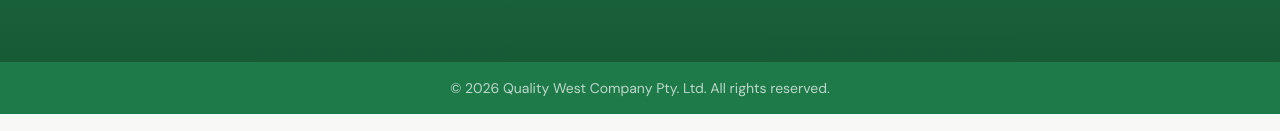
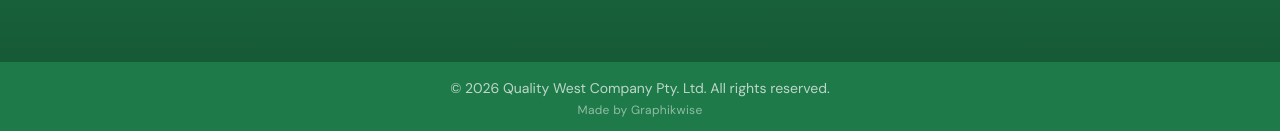
Before and after one commit to arjav007/Quality-west, a React (Vite) app: page / in a window 1280 px wide. Shown: the part 4883-5014 px from the top of the page. Built offline with nearby package versions, Linux system fonts and the light colour scheme.

Commit message:
vercel 404 fix

```diff
--- a/src/app/components/Footer.tsx
+++ b/src/app/components/Footer.tsx
@@ -117,13 +117,19 @@ export function Footer() {
 
       {/* Copyright Footer */}
       <footer className="bg-[#1F7A4A] w-full">
-        <div className="container mx-auto px-4 sm:px-6 lg:px-28 py-4">
+        <div className="container mx-auto px-4 sm:px-6 lg:px-28 py-4 flex flex-col items-center justify-center gap-1">
           <p
             className="text-sm text-white/70 text-center leading-5"
             style={{ fontFamily: 'DM Sans, sans-serif', fontVariationSettings: "'opsz' 9" }}
           >
             © 2026 Quality West Company Pty. Ltd. All rights reserved.
           </p>
+          <p
+            className="text-xs text-white/50 text-center tracking-wide"
+            style={{ fontFamily: 'DM Sans, sans-serif', fontVariationSettings: "'opsz' 9" }}
+          >
+            Made by Graphikwise
+          </p>
         </div>
       </footer>
     </div>
```
Also changed, not shown: vercel.json (added).
